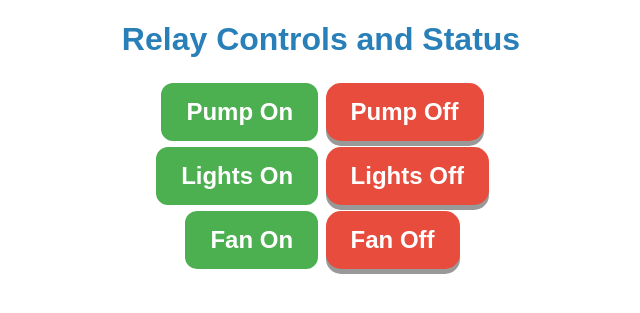
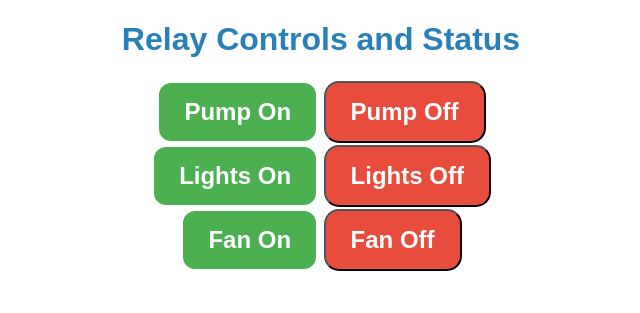
Before and after one commit to chall6753/Charlies-Farm, a PHP site: page /src/relay_toggle.php in a window 1280 px wide. Shown: the top 313 px of the page, without its empty margins (319-959 px from the left). Run offline with PHP 8.4, Linux system fonts and the light colour scheme.

Commit message:
css styling correct button hover and active

```diff
--- a/src/relay_toggle.php
+++ b/src/relay_toggle.php
@@ -43,18 +43,15 @@
         font-weight: bold;
         cursor: pointer;
         text-align: center;
-        text-decoration: none;
-        outline: none;
         color: #fff;
         background-color: #e74c3c;
-        border: none;
+        border: 2px solid black);
         border-radius: 15px;
-        box-shadow: 0 5px #999;
+
       }
       .offButton:hover {background-color: #c0392b}
       .offButton:active {
         background-color: #c0392b;
-        box-shadow: 0 1px #666;
         transform: translateY(4px);
       }
     </style>
```
